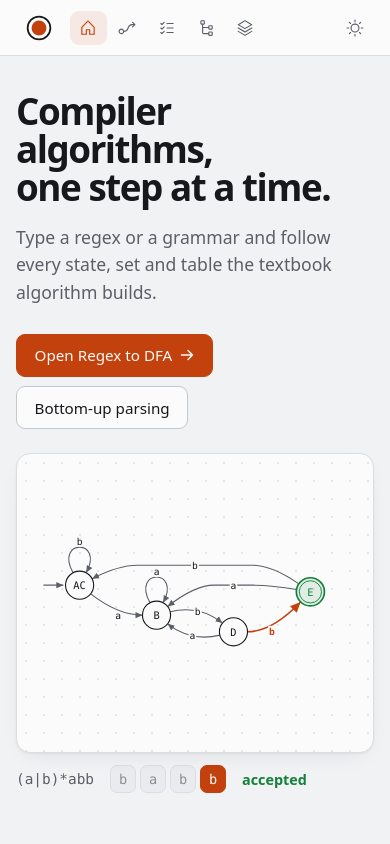
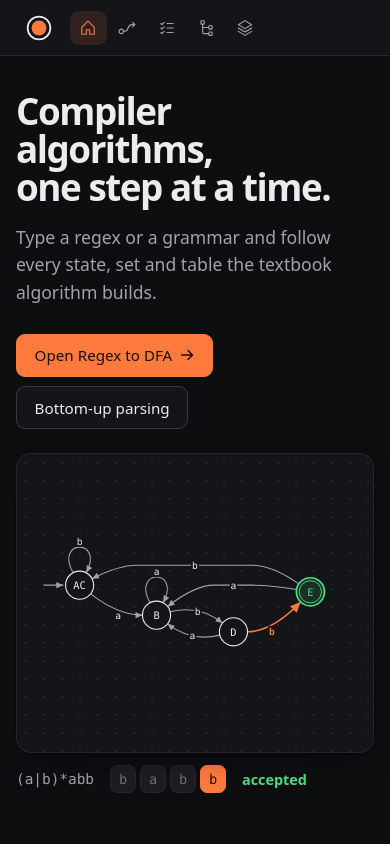
Before and after one commit to AarushShetty346/regex2dfa, a React (Vite) app: page / in a window 390 px wide. Shown: the top 844 px of the page. Built offline with nearby package versions, Linux system fonts and the light colour scheme.

Commit message:
Make the site dark-only
Remove the light palette and the theme toggle. The dark tokens now live on
:root, and the page declares color-scheme dark.

```diff
--- a/index.html
+++ b/index.html
@@ -3,6 +3,8 @@
   <head>
     <meta charset="UTF-8" />
     <meta name="viewport" content="width=device-width, initial-scale=1.0" />
+    <meta name="color-scheme" content="dark" />
+    <meta name="theme-color" content="#0d0e10" />
     <title>Compiler Visualizer</title>
   </head>
   <body>
--- a/src/App.tsx
+++ b/src/App.tsx
@@ -1,6 +1,6 @@
 import { useEffect, useState } from 'react';
 import Lenis from 'lenis';
-import { FlowArrow, House, ListChecks, Moon, Stack, Sun, TreeView } from '@phosphor-icons/react';
+import { FlowArrow, House, ListChecks, Stack, TreeView } from '@phosphor-icons/react';
 import HomePage from './pages/HomePage';
 import BottomUpParsingPage from './pages/BottomUpParsingPage';
 import RegexToDfaPage from './pages/RegexToDfaPage';
@@ -38,20 +38,8 @@ function readHash(): TopicId {
   return (TOPICS.find((t) => t.id === id)?.id ?? 'home') as TopicId;
 }
 
-type Theme = 'light' | 'dark';
-
-function readTheme(): Theme | null {
-  try {
-    const t = localStorage.getItem('theme');
-    return t === 'light' || t === 'dark' ? t : null;
-  } catch {
-    return null;
-  }
-}
-
 export default function App() {
   const [page, setPage] = useState<TopicId>(readHash);
-  const [theme, setTheme] = useState<Theme | null>(readTheme);
 
   useEffect(() => {
     const onHash = () => {
@@ -62,28 +50,12 @@ export default function App() {
     return () => window.removeEventListener('hashchange', onHash);
   }, []);
 
-  useEffect(() => {
-    if (theme) document.documentElement.dataset.theme = theme;
-    else delete document.documentElement.dataset.theme;
-  }, [theme]);
-
   // Smooth wheel scrolling for the page. Skipped when the user prefers reduced motion.
   useEffect(() => {
     if (window.matchMedia('(prefers-reduced-motion: reduce)').matches) return;
     const lenis = new Lenis({ autoRaf: true, lerp: 0.12 });
     return () => lenis.destroy();
   }, []);
-
-  const toggleTheme = () => {
-    const current = theme ?? (window.matchMedia('(prefers-color-scheme: dark)').matches ? 'dark' : 'light');
-    const next = current === 'dark' ? 'light' : 'dark';
-    setTheme(next);
-    try {
-      localStorage.setItem('theme', next);
-    } catch {
-      /* storage unavailable: the choice lasts for this visit only */
-    }
-  };
 
   return (
     <div className="app">
@@ -110,11 +82,6 @@ export default function App() {
             </li>
           ))}
         </ul>
-        <button type="button" className="theme-toggle ghost" onClick={toggleTheme} aria-label="Toggle colour theme">
-          <Sun size={18} className="icon-sun" />
-          <Moon size={18} className="icon-moon" />
-          <span className="nav-label">Theme</span>
-        </button>
       </nav>
       <main className="content">{renderPage(page)}</main>
     </div>
--- a/src/styles.css
+++ b/src/styles.css
@@ -2,89 +2,12 @@
  * Global styles.
  *
  * Design read: an interactive study tool for compiler-design students, in a precise
- * "lab instrument" language. Cool neutral greys, one burnt-orange accent, Geist + Geist Mono.
- * Light and dark are both first-class; tokens are redefined per theme below.
+ * "lab instrument" language. Dark only: cool near-black greys, one orange accent,
+ * Geist + Geist Mono.
  *
  * Shape rule: panels and canvases 14px, controls 9px, chips and the scrubber are pills.
  */
 :root {
-  --bg: #f1f2f3;
-  --surface: #fbfbfc;
-  --surface-2: #e9ebee;
-  --text: #17181b;
-  --muted: #5b5f68;
-  --faint: #8a8e97;
-  --border: #dadde2;
-  --border-strong: #c3c7ce;
-  --accent: #c2410c;
-  --accent-strong: #a8360a;
-  --accent-ink: #fffaf6;
-  --accent-soft: rgb(194 65 12 / 0.1);
-  --accent-line: rgb(194 65 12 / 0.38);
-  --ok: #15803d;
-  --ok-soft: rgb(21 128 61 / 0.12);
-  --error: #c42b1c;
-  --error-soft: rgb(196 43 28 / 0.1);
-  --grid-dot: rgb(23 24 27 / 0.09);
-  --highlight: #fdf1c7;
-  --highlight-strong: #f9df85;
-  --shadow: 0 1px 2px rgb(30 34 44 / 0.05), 0 8px 24px -12px rgb(30 34 44 / 0.14);
-  /* Partition-group tints (categorical, used only to encode equivalence classes). */
-  --g0: #dbe7ff; --g0-line: #4b6fd6;
-  --g1: #ffe1cc; --g1-line: #c2410c;
-  --g2: #d8f1e0; --g2-line: #23854a;
-  --g3: #efdcfa; --g3-line: #8a46b8;
-  --g4: #fdf1c2; --g4-line: #a07a06;
-  --g5: #d4f0f2; --g5-line: #1d8590;
-
-  --sans: 'Geist Variable', ui-sans-serif, system-ui, -apple-system, 'Segoe UI', sans-serif;
-  --mono: 'Geist Mono Variable', ui-monospace, 'Cascadia Code', Consolas, monospace;
-  --r-panel: 14px;
-  --r-control: 9px;
-  --ease: cubic-bezier(0.16, 1, 0.3, 1);
-
-  font-family: var(--sans);
-  font-feature-settings: 'ss01', 'cv11';
-  color: var(--text);
-  background: var(--bg);
-  color-scheme: light;
-  -webkit-font-smoothing: antialiased;
-}
-
-@media (prefers-color-scheme: dark) {
-  :root:not([data-theme='light']) {
-    --bg: #0d0e10;
-    --surface: #141518;
-    --surface-2: #1c1d21;
-    --text: #ececef;
-    --muted: #a0a3ab;
-    --faint: #6e717a;
-    --border: #25272c;
-    --border-strong: #363941;
-    --accent: #ff7a3d;
-    --accent-strong: #ff9461;
-    --accent-ink: #1a0d05;
-    --accent-soft: rgb(255 122 61 / 0.13);
-    --accent-line: rgb(255 122 61 / 0.45);
-    --ok: #4ade80;
-    --ok-soft: rgb(74 222 128 / 0.13);
-    --error: #ff7b6e;
-    --error-soft: rgb(255 123 110 / 0.13);
-    --grid-dot: rgb(236 236 239 / 0.07);
-  --highlight: #2f2a14;
-  --highlight-strong: #54451a;
-    --shadow: 0 1px 2px rgb(0 0 0 / 0.4), 0 12px 32px -16px rgb(0 0 0 / 0.6);
-    --g0: #1d2a4a; --g0-line: #7ea2ff;
-    --g1: #45230f; --g1-line: #ff9461;
-    --g2: #14361f; --g2-line: #5fd38c;
-    --g3: #36204a; --g3-line: #c79bf0;
-    --g4: #3a3110; --g4-line: #e8c34a;
-    --g5: #10363a; --g5-line: #5ccfd8;
-    color-scheme: dark;
-  }
-}
-
-:root[data-theme='dark'] {
   --bg: #0d0e10;
   --surface: #141518;
   --surface-2: #1c1d21;
@@ -106,13 +29,26 @@
   --highlight: #2f2a14;
   --highlight-strong: #54451a;
   --shadow: 0 1px 2px rgb(0 0 0 / 0.4), 0 12px 32px -16px rgb(0 0 0 / 0.6);
+  /* Partition-group tints (categorical, used only to encode equivalence classes). */
   --g0: #1d2a4a; --g0-line: #7ea2ff;
   --g1: #45230f; --g1-line: #ff9461;
   --g2: #14361f; --g2-line: #5fd38c;
   --g3: #36204a; --g3-line: #c79bf0;
   --g4: #3a3110; --g4-line: #e8c34a;
   --g5: #10363a; --g5-line: #5ccfd8;
+
+  --sans: 'Geist Variable', ui-sans-serif, system-ui, -apple-system, 'Segoe UI', sans-serif;
+  --mono: 'Geist Mono Variable', ui-monospace, 'Cascadia Code', Consolas, monospace;
+  --r-panel: 14px;
+  --r-control: 9px;
+  --ease: cubic-bezier(0.16, 1, 0.3, 1);
+
+  font-family: var(--sans);
+  font-feature-settings: 'ss01', 'cv11';
+  color: var(--text);
+  background: var(--bg);
   color-scheme: dark;
+  -webkit-font-smoothing: antialiased;
 }
 
 * { box-sizing: border-box; }
@@ -150,26 +86,18 @@ code, pre, textarea, .mono { font-family: var(--mono); font-feature-settings: no
 .brand-outer { fill: none; stroke: var(--text); stroke-width: 2; }
 .brand-inner { fill: var(--accent); }
 .sidebar ul { list-style: none; margin: 0; padding: 0; display: grid; gap: 2px; }
-.sidebar a:not(.brand), .theme-toggle {
+.sidebar a:not(.brand) {
   display: flex; align-items: center; gap: 0.65rem;
   padding: 0.5rem 0.6rem; border-radius: var(--r-control);
   text-decoration: none; color: var(--muted); font-size: 0.92rem;
   transition: background 0.2s var(--ease), color 0.2s var(--ease);
 }
-.sidebar a:not(.brand):hover, .theme-toggle:hover { background: var(--surface-2); color: var(--text); }
+.sidebar a:not(.brand):hover { background: var(--surface-2); color: var(--text); }
 .sidebar a.active { background: var(--accent-soft); color: var(--accent); font-weight: 560; }
 .nav-label { flex: 1; text-align: left; }
 .badge {
   font-size: 0.68rem; color: var(--faint); border: 1px solid var(--border);
   border-radius: 999px; padding: 0.05rem 0.45rem; font-weight: 500;
-}
-.theme-toggle { margin-top: auto; width: 100%; border: 0; background: none; font: inherit; cursor: pointer; }
-.theme-toggle .icon-moon { display: none; }
-:root[data-theme='dark'] .theme-toggle .icon-sun { display: none; }
-:root[data-theme='dark'] .theme-toggle .icon-moon { display: block; }
-@media (prefers-color-scheme: dark) {
-  :root:not([data-theme='light']) .theme-toggle .icon-sun { display: none; }
-  :root:not([data-theme='light']) .theme-toggle .icon-moon { display: block; }
 }
 
 .content { padding: 2rem clamp(1rem, 3vw, 2.75rem) 4rem; min-width: 0; }
@@ -476,7 +404,6 @@ input::placeholder { color: var(--faint); }
   }
   .brand span, .sidebar .nav-label, .sidebar .badge { display: none; }
   .sidebar ul { display: flex; }
-  .theme-toggle { margin: 0 0 0 auto; width: auto; }
   .content { padding: 1.25rem 1rem 3rem; }
   .topics { grid-template-columns: minmax(0, 1fr); }
   .topic-0, .topic-1 { grid-column: auto; }
```
Also changed, not shown: 1 other file (tests, documents, lock files or other folders).
